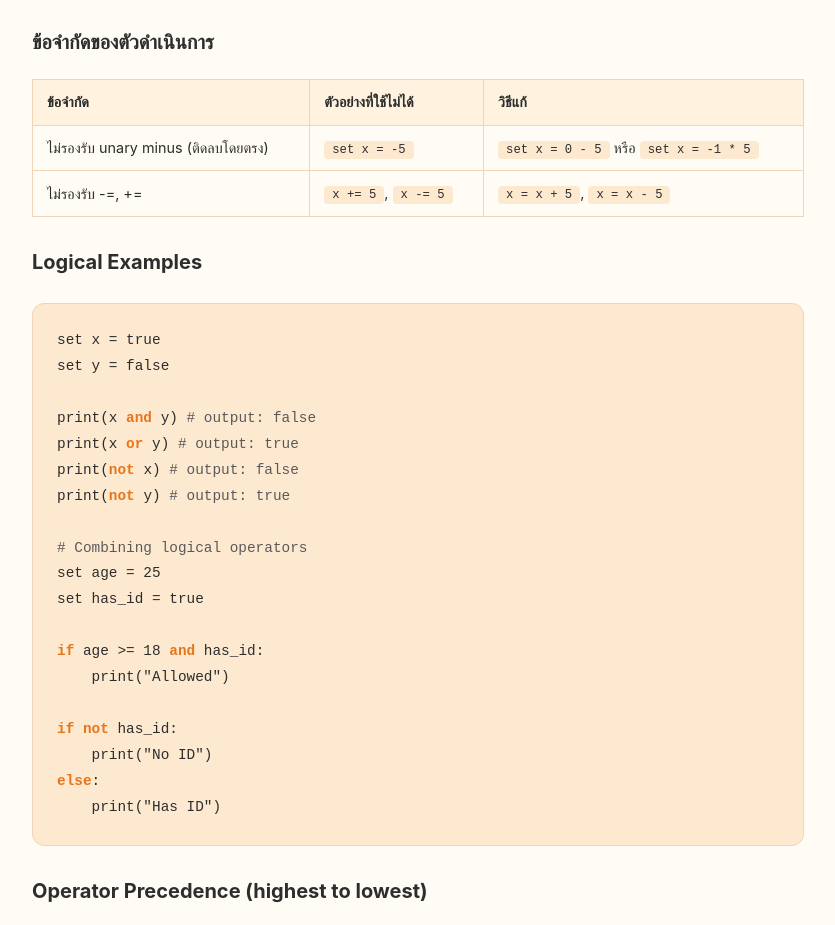
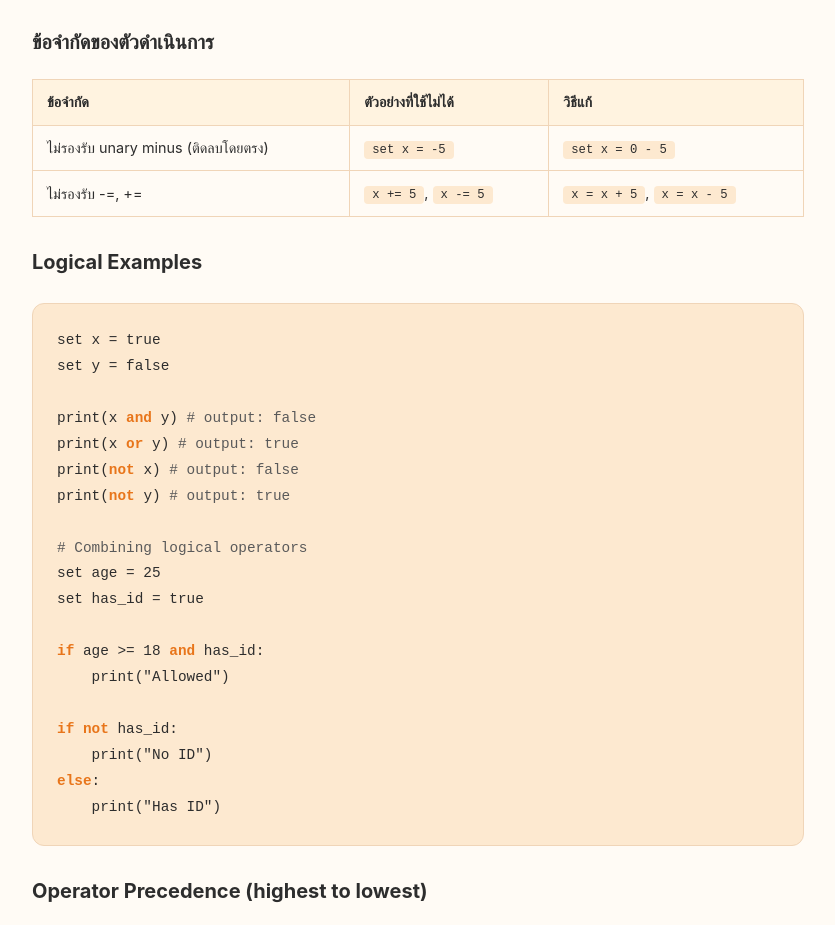
Before and after one commit to TimeAndTimeStudio/TSL, a website: page website/docs.html in a window 1280 px wide. Shown: the part 7014-7939 px from the top of the page, without its empty margins (362-1197 px from the left). Drawn offline with Linux system fonts and the light colour scheme.

Commit message:
docs: fix unary minus workaround (remove -1 * 5)

```diff
--- a/website/docs.html
+++ b/website/docs.html
@@ -419,7 +419,7 @@ cd TSL</div>
               <table>
                 <thead><tr><th>ข้อจำกัด</th><th>ตัวอย่างที่ใช้ไม่ได้</th><th>วิธีแก้</th></tr></thead>
                 <tbody>
-                  <tr><td>ไม่รองรับ unary minus (ติดลบโดยตรง)</td><td><code>set x = -5</code></td><td><code>set x = 0 - 5</code> หรือ <code>set x = -1 * 5</code></td></tr>
+                  <tr><td>ไม่รองรับ unary minus (ติดลบโดยตรง)</td><td><code>set x = -5</code></td><td><code>set x = 0 - 5</code></td></tr>
                   <tr><td>ไม่รองรับ -=, +=</td><td><code>x += 5</code>, <code>x -= 5</code></td><td><code>x = x + 5</code>, <code>x = x - 5</code></td></tr>
                 </tbody>
               </table>
@@ -495,7 +495,7 @@ cd TSL</div>
               <table>
                 <thead><tr><th>Limitation</th><th>Invalid Example</th><th>Workaround</th></tr></thead>
                 <tbody>
-                  <tr><td>Unary minus not supported (cannot write negative numbers directly)</td><td><code>set x = -5</code></td><td><code>set x = 0 - 5</code> or <code>set x = -1 * 5</code></td></tr>
+                  <tr><td>Unary minus not supported (cannot write negative numbers directly)</td><td><code>set x = -5</code></td><td><code>set x = 0 - 5</code></td></tr>
                   <tr><td>-=, += not supported</td><td><code>x += 5</code>, <code>x -= 5</code></td><td><code>x = x + 5</code>, <code>x = x - 5</code></td></tr>
                 </tbody>
               </table>
```
